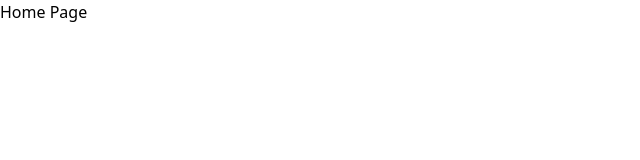
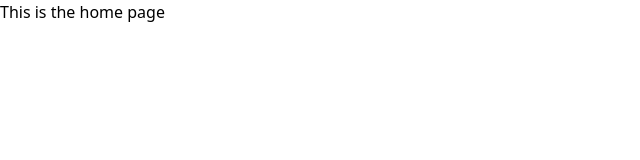
Before and after one commit to MikitaAleksandrovich/ai-generated-blog-posts, a Next.js app: page / in a window 1280 px wide. Shown: the top 160 px of the page, without its empty margins (0-640 px from the left). Built offline with nearby package versions, Linux system fonts and the light colour scheme.

Commit message:
Set up routes + dynamic

```diff
--- a/pages/index.js
+++ b/pages/index.js
@@ -1,3 +1,3 @@
 export default function Home() {
-  return <div>Home Page</div>;
+  return <div><h1>This is the home page</h1></div>;
 }
--- /dev/null
+++ b/pages/post/[postId].js
@@ -0,0 +1,3 @@
+export default function Post() {
+    return <div><h1>This is the post page</h1></div>;
+  }
--- /dev/null
+++ b/pages/post/new.js
@@ -0,0 +1,3 @@
+export default function NewPost() {
+    return <div><h1>This is new post page</h1></div>;
+  }
--- /dev/null
+++ b/pages/token-topup.js
@@ -0,0 +1,3 @@
+export default function TokenTopup() {
+    return <div><h1>This is the token topup page</h1></div>;
+  }
```
